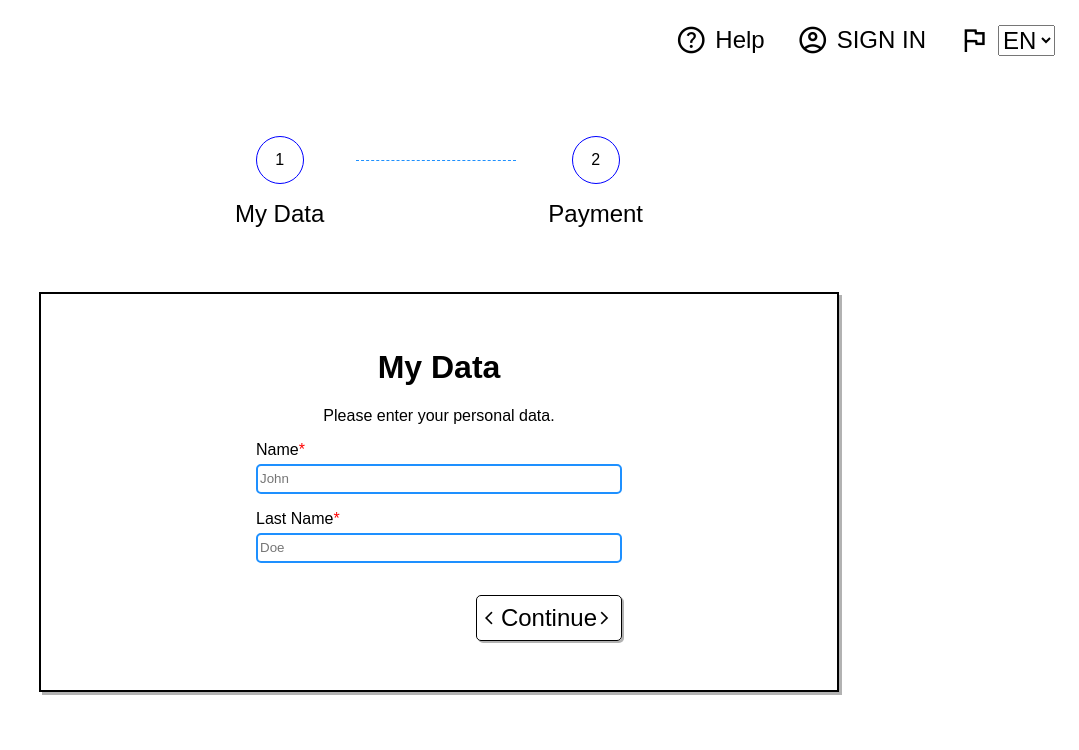
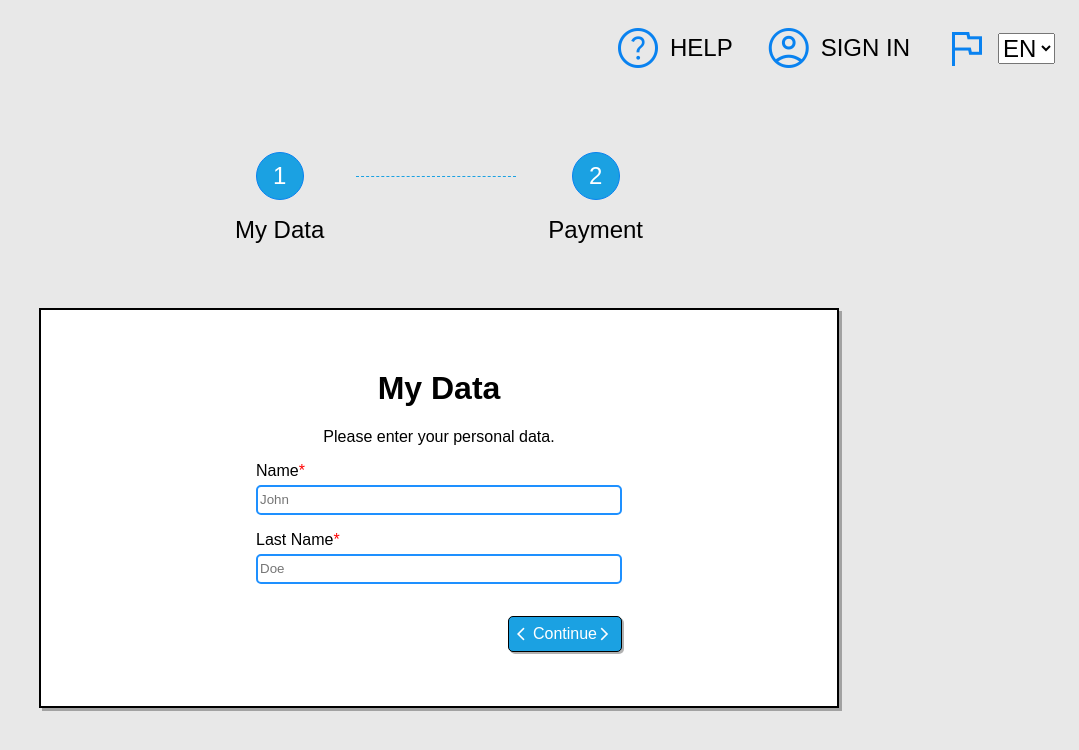
Before and after one commit to serser322/SEIDOR-frontend-homework, a Vue app: page / in a window 1280 px wide. Shown: the top 750 px of the page, without its empty margins (201-1280 px from the left). Built offline with nearby package versions, Linux system fonts and the light colour scheme.

Commit message:
feat:Step one page layout

```diff
--- a/src/App.vue
+++ b/src/App.vue
@@ -8,12 +8,20 @@ import NavBar from './components/NavBar.vue'
 </template>
 
 <style lang="scss">
-.root {
+
+:root {
+  --primary: rgb(27,161,226);
+  --secondary: rgb(9,130,240);
+  --finish-coloe:rgb(96,169,23);
 }
 
 * {
   font-family: 'Noto Sans TC', sans-serif;
   box-sizing: border-box;
+}
+
+html {
+  background-color: rgb(232, 232, 232);
 }
 
 /* .logo {
--- a/src/components/BaseButton.vue
+++ b/src/components/BaseButton.vue
@@ -29,14 +29,14 @@
   border:1px solid black;
   margin: 1rem;
   padding: 0.5rem;
-  font-size: 1.5rem;
   border-radius: 5px;
   box-shadow: 2px 2px 0px rgba(0, 0, 0, 0.3);
-  box-sizing: border-box;
+  background-color: var(--primary);
+  color:white;
 
   &:hover {
     cursor: pointer;
-    border: 5px solid orange
+    box-shadow: 0 0 8px orange
   }
 
   .btn__icon{
--- a/src/components/BaseCard.vue
+++ b/src/components/BaseCard.vue
@@ -27,6 +27,7 @@
   height: 25rem;
   border: 2px solid black;
   box-shadow: 3px 3px 0px rgba(0, 0, 0, 0.3);
+  background-color: white;
 
   .card__content,
   .card__footer {
--- a/src/components/NavBar.vue
+++ b/src/components/NavBar.vue
@@ -6,9 +6,9 @@
     <div class="nav__group">
       <div class="nav__group-item">
         <span class="material-symbols-outlined">
-          HELP
+          Help
         </span>
-        Help
+        HELP
       </div>
       <div class="nav__group-item">
         <span class="material-symbols-outlined">
@@ -38,8 +38,7 @@
 </template>
 
 <style lang="scss">
-
-$nav-font-size:1.5rem;
+$nav-font-size: 1.5rem;
 
 .nav {
   .nav__group {
@@ -48,14 +47,14 @@ $nav-font-size:1.5rem;
 
     .nav__group-item {
       display: flex;
-      /* flex-flow: row nowrap; */
       align-items: center;
       font-size: $nav-font-size;
       padding: 1rem;
 
       span {
-        font-size: 2rem;
-        margin-right:0.5rem;
+        font-size: 3rem;
+        margin-right: 0.5rem;
+        color: var(--secondary);
       }
 
       .nav__group-select {
--- a/src/components/StepBar.vue
+++ b/src/components/StepBar.vue
@@ -50,10 +50,13 @@
        .stepper__item-number {
         height: 3rem;
         width: 3rem;
-        border: 1px solid blue;
+        border: 1px solid var(--secondary);
         border-radius: 50%;
         @include flex-justify-center();
         align-items:center;
+        background-color: var(--primary);
+        color:white;
+        font-size:1.5rem;
       }
 
       :nth-child(2) {
@@ -66,7 +69,7 @@
         height: 1px;
         width: 10rem;
         border: 0;
-        border-top: 1px dashed dodgerblue;
+        border-top: 1px dashed var(--primary);
         margin: auto 2rem;
       }
     }
```
Also changed, not shown: src/views/StepOne.vue (+3 -4 lines).
